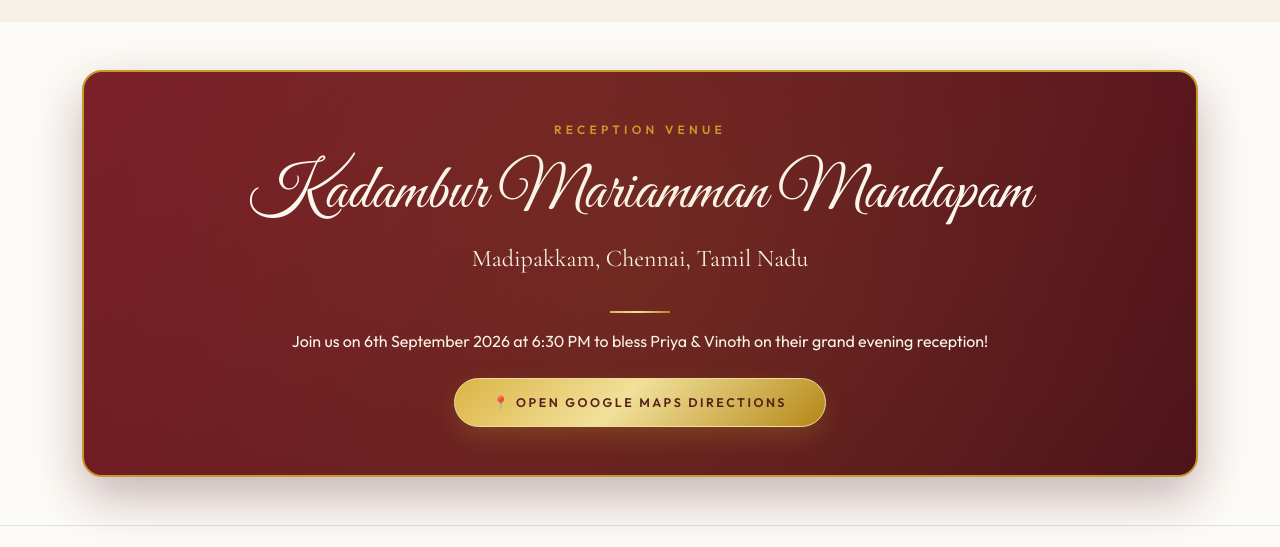
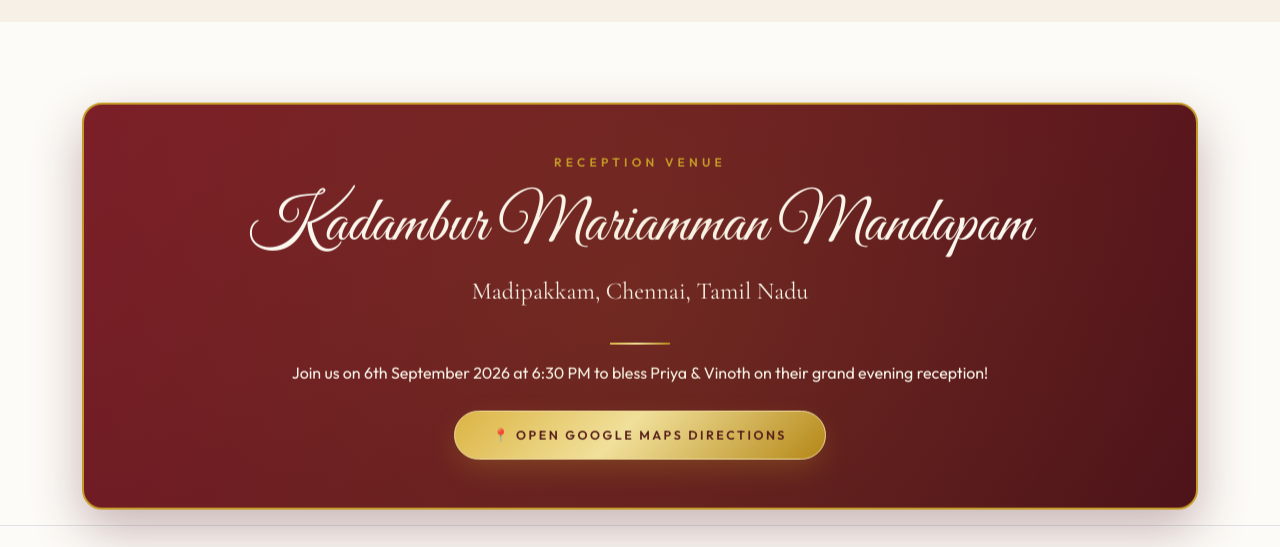
Before and after one commit to nexusgridlabs/Priya-Vinoth-Invitation, a plain HTML site: page reception.html in a window 1280 px wide. Shown: the part 1690-2237 px from the top of the page. Drawn offline with nearby package versions, Linux system fonts and the light colour scheme.

Commit message:
Bug Fixed

```diff
--- a/css/style.css
+++ b/css/style.css
@@ -326,12 +326,19 @@ body {
 
 .hero-bg {
   position: absolute;
-  inset: 0;
+  inset: -10% 0 -10% 0;
   background-size: cover;
   background-position: center;
   filter: blur(2px) brightness(0.9);
   opacity: 0.25;
   z-index: 0;
+  will-change: transform;
+}
+
+.parallax-card {
+  will-change: transform;
+  transform-style: preserve-3d;
+  transition: box-shadow 0.3s ease, border-color 0.3s ease;
 }
 
 .hero-overlay {
--- a/js/audio-player.js
+++ b/js/audio-player.js
@@ -8,10 +8,11 @@
 (function () {
   'use strict';
 
-  // Royalty-free traditional Indian wedding instrumental music sources (Nadaswaram / Flute / Sitar ambient)
+  // Royalty-free traditional Indian wedding instrumental music sources
+  // Path resolved relative to the HTML document location
   const AUDIO_SOURCES = [
-    '../assets/music/A1.mp3',
-    '../assets/music/A2.mp3'
+    'assets/music/A1.mp3',
+    'assets/music/A2.mp3'
   ];
 
   class WeddingAudioPlayer {
@@ -94,9 +95,16 @@
         sessionStorage.setItem('wedding_music_state', 'paused');
       });
 
-      this.audio.addEventListener('error', () => {
-        console.warn('Audio URL loading error, switching source or fallback...');
-        this.fallbackToSynth();
+      this.audio.addEventListener('error', (err) => {
+        console.warn('Audio URL loading error on path:', this.audio.src, err);
+        // Try track 2 if track 1 fails, otherwise fallback to web audio synth
+        if (this.currentTrackIndex < AUDIO_SOURCES.length - 1) {
+          this.currentTrackIndex++;
+          this.audio.src = AUDIO_SOURCES[this.currentTrackIndex];
+          this.audio.play().catch(() => this.fallbackToSynth());
+        } else {
+          this.fallbackToSynth();
+        }
       });
 
       // Save time before unload for seamless page transitions
@@ -112,12 +120,14 @@
         if (desiredState !== 'paused' && !this.isPlaying) {
           this.playAudio();
         }
-        document.removeEventListener('click', unlockAudio);
-        document.removeEventListener('touchstart', unlockAudio);
+        ['click', 'touchstart', 'pointerdown', 'keydown', 'scroll'].forEach(evt => {
+          document.removeEventListener(evt, unlockAudio);
+        });
       };
 
-      document.addEventListener('click', unlockAudio, { once: true });
-      document.addEventListener('touchstart', unlockAudio, { once: true });
+      ['click', 'touchstart', 'pointerdown', 'keydown', 'scroll'].forEach(evt => {
+        document.addEventListener(evt, unlockAudio, { once: true, passive: true });
+      });
     }
 
     attemptAutoplay() {
--- /dev/null
+++ b/js/parallax.js
@@ -0,0 +1,170 @@
+/* ============================================================
+   parallax.js – Wedding Invitation Parallax & Visual Effects Engine
+   ● Smooth background image parallax on scroll (60fps requestAnimationFrame)
+   ● Multi-layer depth parallax for floating petals & golden mandalas
+   ● Interactive 3D tilt effects on cards & envelope
+   ● Scroll progress bar indicator under fixed navigation header
+   ============================================================ */
+
+(function () {
+  'use strict';
+
+  let ticking = false;
+  let lastScrollY = window.scrollY || 0;
+
+  // Cache elements for high performance scroll updates
+  let heroBgElements = [];
+  let pageHeroImgs = [];
+  let floatingPetals = [];
+  let parallaxCards = [];
+  let scrollProgressBar = null;
+
+  function initParallaxElements() {
+    heroBgElements = Array.from(document.querySelectorAll('.hero-bg, .parallax-bg'));
+    pageHeroImgs   = Array.from(document.querySelectorAll('.page-hero img'));
+    floatingPetals = Array.from(document.querySelectorAll('.petal, .parallax-ornament'));
+    parallaxCards  = Array.from(document.querySelectorAll('.event-card, .venue-card, .event-countdown-wrapper, .ritual-timeline .timeline-content'));
+
+    // Create scroll progress bar under fixed header
+    createScrollProgressBar();
+
+    // Assign depth speeds to floating petals if not set
+    floatingPetals.forEach((petal, idx) => {
+      const speeds = [0.12, 0.25, 0.4, 0.18, 0.32, 0.5];
+      petal.dataset.parallaxSpeed = petal.dataset.parallaxSpeed || speeds[idx % speeds.length];
+    });
+
+    // Mark parallax cards
+    parallaxCards.forEach((card, idx) => {
+      card.classList.add('parallax-card');
+      const cardSpeed = (idx % 2 === 0) ? -0.04 : 0.04;
+      card.dataset.parallaxSpeed = card.dataset.parallaxSpeed || cardSpeed;
+    });
+
+    // Bind 3D mouse tilt handlers to cards
+    init3DTilt();
+
+    // Initial render
+    onScroll();
+  }
+
+  function createScrollProgressBar() {
+    const header = document.querySelector('.wedding-header');
+    if (!header || document.getElementById('scroll-progress-bar')) return;
+
+    scrollProgressBar = document.createElement('div');
+    scrollProgressBar.id = 'scroll-progress-bar';
+    scrollProgressBar.style.cssText = `
+      position: absolute;
+      bottom: 0;
+      left: 0;
+      height: 3px;
+      width: 0%;
+      background: var(--gradient-gold, linear-gradient(90deg, #dfb747, #f7eaab, #b38515));
+      box-shadow: 0 0 8px rgba(197, 155, 39, 0.6);
+      transition: width 0.1s ease-out;
+      z-index: 1001;
+      pointer-events: none;
+    `;
+    header.appendChild(scrollProgressBar);
+  }
+
+  function updateScrollProgress(scrollY) {
+    if (!scrollProgressBar) return;
+    const docHeight = document.documentElement.scrollHeight - window.innerHeight;
+    if (docHeight > 0) {
+      const progress = Math.min(100, Math.max(0, (scrollY / docHeight) * 100));
+      scrollProgressBar.style.width = `${progress}%`;
+    }
+  }
+
+  function updateParallax(scrollY) {
+    // 1. Hero background parallax
+    heroBgElements.forEach(bg => {
+      const speed = parseFloat(bg.dataset.speed) || 0.35;
+      const yPos = scrollY * speed;
+      bg.style.transform = `translate3d(0, ${yPos}px, 0)`;
+    });
+
+    // 2. Page Hero banner image shift
+    pageHeroImgs.forEach(img => {
+      const parent = img.closest('.page-hero');
+      if (!parent) return;
+      const rect = parent.getBoundingClientRect();
+      if (rect.bottom > 0 && rect.top < window.innerHeight) {
+        const speed = 0.28;
+        const yPos = (window.innerHeight - rect.top) * speed * 0.2;
+        img.style.transform = `translate3d(0, ${yPos}px, 0) scale(1.08)`;
+      }
+    });
+
+    // 3. Multi-layer floating petals & ornaments parallax
+    floatingPetals.forEach(petal => {
+      const speed = parseFloat(petal.dataset.parallaxSpeed) || 0.2;
+      const yOffset = scrollY * speed;
+      const rotation = (scrollY * 0.1) % 360;
+      petal.style.transform = `translate3d(0, ${yOffset}px, 0) rotate(${rotation}deg)`;
+    });
+
+    // 4. Subtle Section Card floating parallax
+    parallaxCards.forEach(card => {
+      const rect = card.getBoundingClientRect();
+      if (rect.bottom > -100 && rect.top < window.innerHeight + 100) {
+        const speed = parseFloat(card.dataset.parallaxSpeed) || 0.03;
+        const centerDiff = (window.innerHeight / 2) - (rect.top + rect.height / 2);
+        const yOffset = centerDiff * speed;
+        card.style.transform = `translate3d(0, ${yOffset}px, 0)`;
+      }
+    });
+
+    // 5. Update top scroll progress bar
+    updateScrollProgress(scrollY);
+
+    ticking = false;
+  }
+
+  function onScroll() {
+    lastScrollY = window.scrollY || window.pageYOffset || 0;
+    if (!ticking) {
+      requestAnimationFrame(() => updateParallax(lastScrollY));
+      ticking = true;
+    }
+  }
+
+  /* ── Interactive 3D Tilt Effect on Hover ── */
+  function init3DTilt() {
+    const tiltTargets = document.querySelectorAll('.event-card, .venue-card, .envelope-stage');
+
+    tiltTargets.forEach(target => {
+      target.style.transition = 'transform 0.2s cubic-bezier(0.2, 0.8, 0.2, 1), box-shadow 0.3s ease';
+
+      target.addEventListener('mousemove', (e) => {
+        const rect = target.getBoundingClientRect();
+        const x = e.clientX - rect.left;
+        const y = e.clientY - rect.top;
+
+        const centerX = rect.width / 2;
+        const centerY = rect.height / 2;
+
+        const rotateX = ((y - centerY) / centerY) * -6;
+        const rotateY = ((x - centerX) / centerX) * 6;
+
+        target.style.transform = `perspective(1000px) rotateX(${rotateX}deg) rotateY(${rotateY}deg) scale3d(1.02, 1.02, 1.02)`;
+      });
+
+      target.addEventListener('mouseleave', () => {
+        target.style.transform = 'perspective(1000px) rotateX(0deg) rotateY(0deg) scale3d(1, 1, 1)';
+      });
+    });
+  }
+
+  // Initialize on DOM Ready
+  if (document.readyState === 'loading') {
+    document.addEventListener('DOMContentLoaded', initParallaxElements);
+  } else {
+    initParallaxElements();
+  }
+
+  window.addEventListener('scroll', onScroll, { passive: true });
+  window.addEventListener('resize', onScroll, { passive: true });
+})();
--- a/reception.html
+++ b/reception.html
@@ -222,6 +222,8 @@
   <script src="https://cdn.jsdelivr.net/npm/bootstrap@5.3.3/dist/js/bootstrap.bundle.min.js"></script>
   <!-- Audio Engine -->
   <script src="js/audio-player.js"></script>
+  <!-- Parallax Engine -->
+  <script src="js/parallax.js"></script>
 
   <script>
     (function () {
```
Also changed, not shown: index.html (+2 -0 lines), marriage.html (+2 -0 lines), 1 other file.
